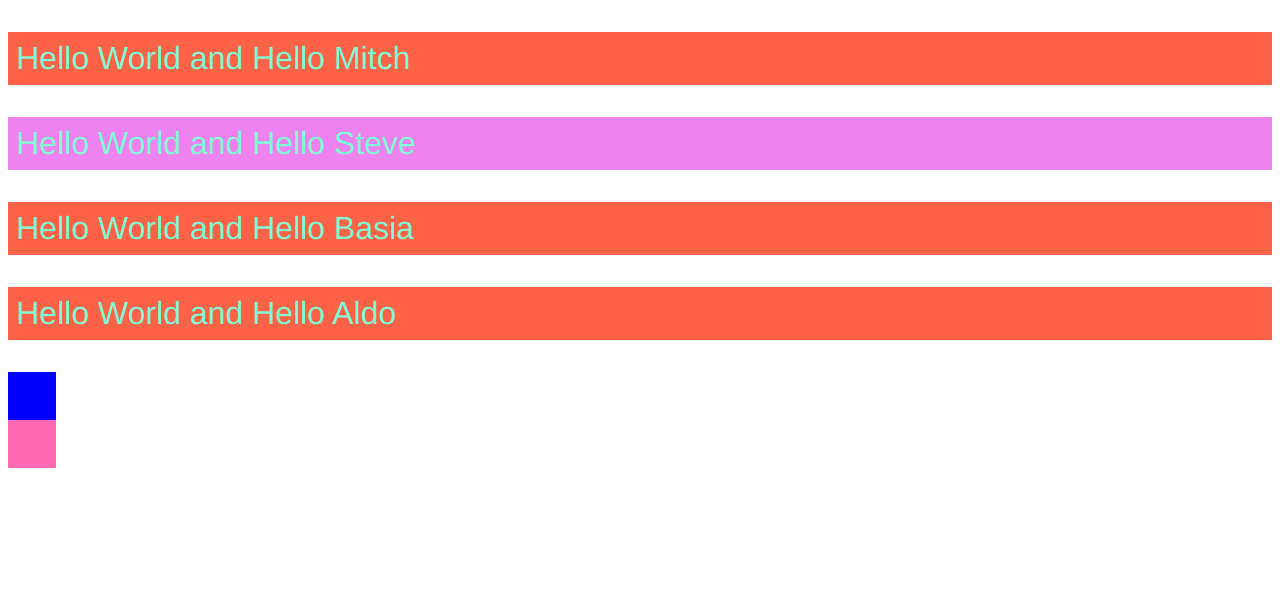
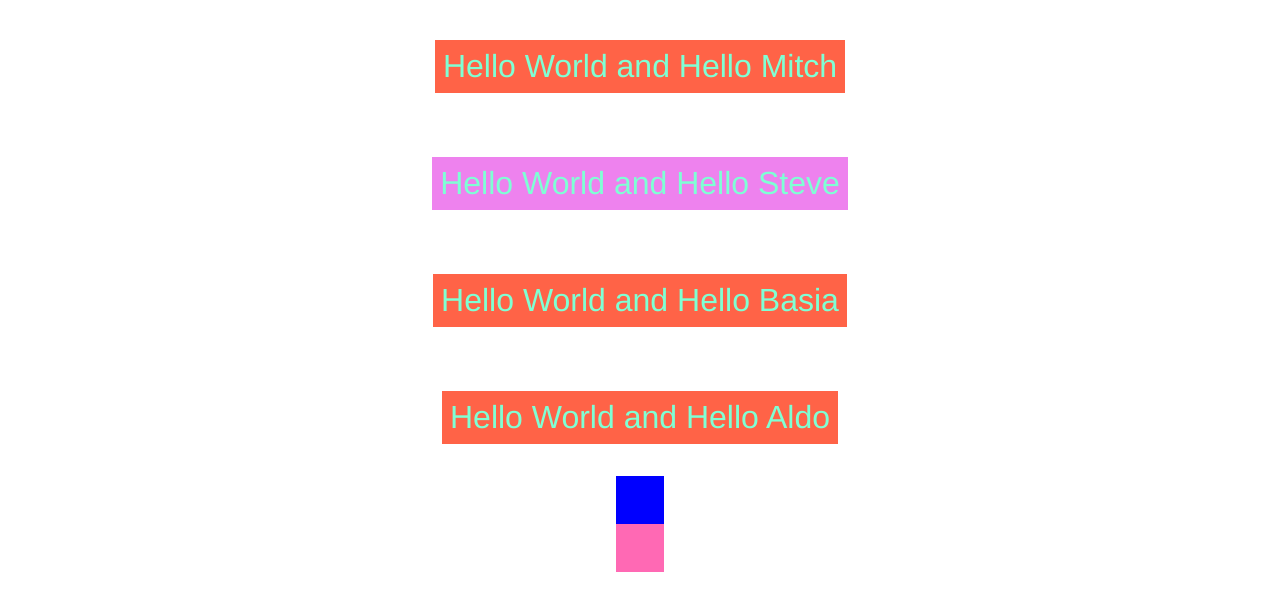
Before and after one commit to CodeCoreYVR/react-demo-jan-2017, a React (Create React App) app: page / in a window 1280 px wide. Shown: the top 610 px of the page. Built offline with nearby package versions, Linux system fonts and the light colour scheme.

Commit message:
Layout app component with flex

```diff
--- a/src/index.js
+++ b/src/index.js
@@ -7,7 +7,12 @@ import HelloWorld from './HelloWorld';
 import Square from './Square'
 
 const App = props => {
-  return <div>
+  const styles = {
+    display: 'flex',
+    flexFlow: 'column',
+    alignItems: 'center'
+  };
+  return <div style={styles}>
     <HelloWorld name="Mitch" />
     <HelloWorld name="Steve" bgColor="Violet" />
     <HelloWorld name="Basia" />
```
